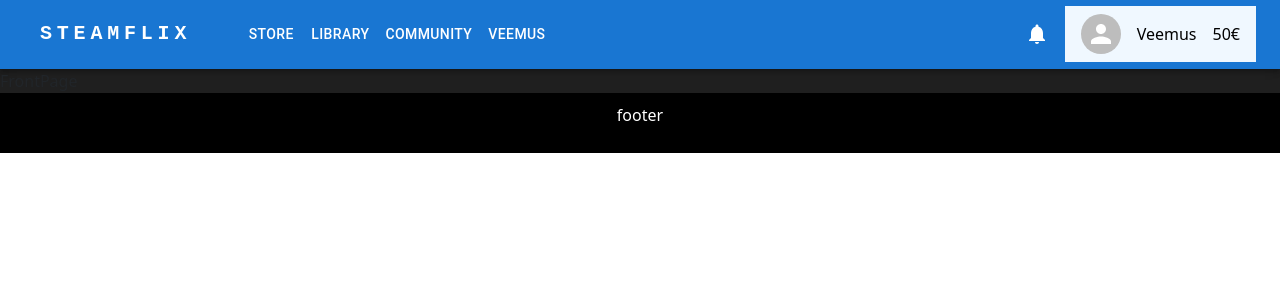
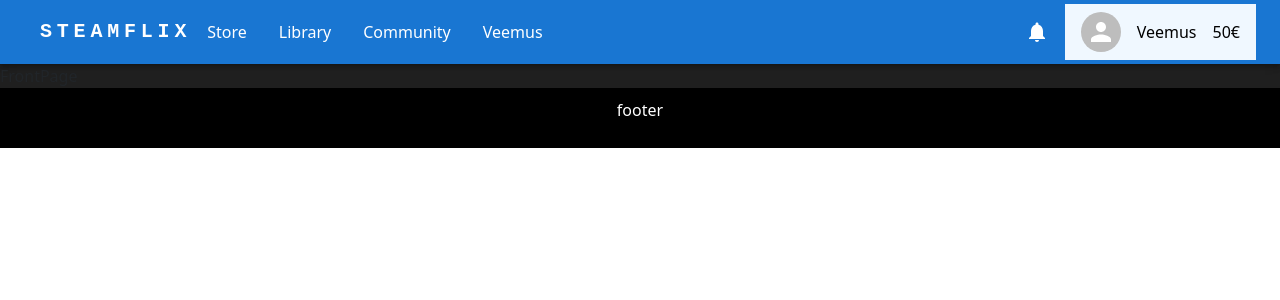
Before and after one commit to Sukramm/steamflix, a React (Vite) app in the folder steamflix/: page / in a window 1280 px wide. Shown: the top 300 px of the page. Built offline with nearby package versions, Linux system fonts and the light colour scheme.

Commit message:
fixed header links close #12

```diff
--- a/steamflix/src/components/Navbar.tsx
+++ b/steamflix/src/components/Navbar.tsx
@@ -91,26 +91,28 @@ function Navbar() {
           >
             <Link to={"/"}>STEAMFLIX</Link>
           </Typography>
-          <Typography
-            className="logo hover-effect"
-            variant="h6"
-            noWrap
-            component="a"
-            href="#app-bar-with-responsive-menu"
-          ></Typography>
+
           <Box
             className="leftMenu"
-            sx={{ flexGrow: 1, display: { xs: "none", md: "flex" } }}
+            sx={{
+              flexGrow: 1,
+              display: {
+                xs: "none",
+                md: "flex",
+                justifyContent: "flex-start",
+                gap: "2rem",
+              },
+            }}
           >
             {pages.map((page) => (
               <>
-                <Button
+                <Box
                   key={page.pagename}
                   onClick={handleOpenNavMenu}
                   sx={{ my: 2, color: "white", display: "block" }}
                 >
                   <Link to={page.pagelink}>{page.pagename}</Link>
-                </Button>
+                </Box>
                 <Menu
                   sx={{ mt: "45px" }}
                   id="menu-appbar"
```
